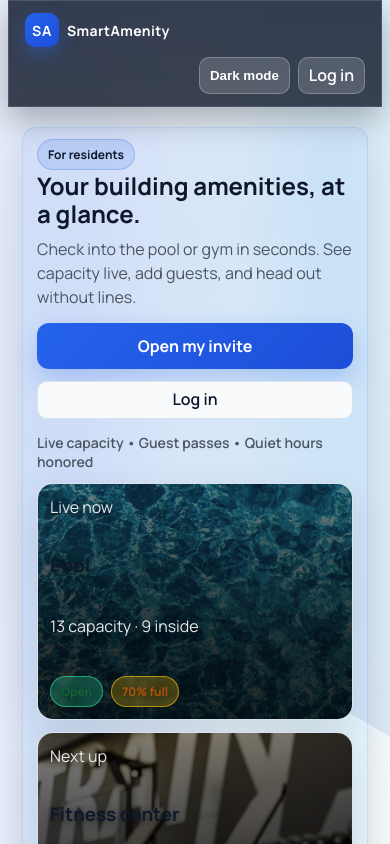
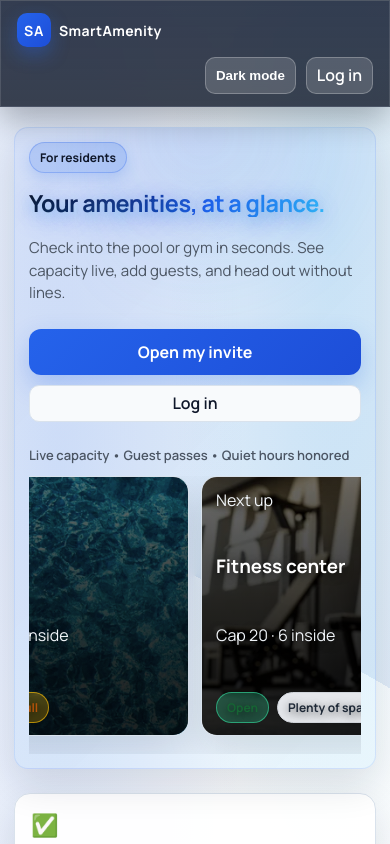
Before and after one commit to moses12345678/smartamenityfrontend, a React (Vite) app: page / in a window 390 px wide. Shown: the top 844 px of the page. Built offline with nearby package versions, Linux system fonts and the light colour scheme; no server answers.

Commit message:
new change 8

```diff
--- a/src/pages/HomePage.jsx
+++ b/src/pages/HomePage.jsx
@@ -30,8 +30,10 @@ export default function HomePage() {
     <div className="home">
       <section className="hero resident-hero">
         <div className="hero-copy">
-          <span className="pill badge">For residents</span>
-          <h1>Your building amenities, at a glance.</h1>
+          <div className="hero-head">
+            <span className="pill badge">For residents</span>
+            <h1 className="hero-title">Your amenities, at a glance.</h1>
+          </div>
           <p className="muted">
             Check into the pool or gym in seconds. See capacity live, add guests, and head out without lines.
           </p>
--- a/src/styles.css
+++ b/src/styles.css
@@ -90,12 +90,70 @@ a {
   border: 1px solid rgba(37, 99, 235, 0.12);
   border-radius: 20px;
   box-shadow: var(--shadow);
+  position: relative;
+  overflow: hidden;
+  isolation: isolate;
+}
+
+.hero::after {
+  content: '';
+  position: absolute;
+  top: -120px;
+  right: -80px;
+  width: 360px;
+  height: 360px;
+  background: radial-gradient(circle at 30% 35%, rgba(37, 99, 235, 0.22), transparent 55%);
+  filter: blur(24px);
+  opacity: 0.55;
+  z-index: 0;
+}
+
+.hero-copy,
+.hero-visual {
+  position: relative;
+  z-index: 1;
 }
 
 .hero-copy h1 {
   margin: 8px 0 10px;
   font-size: clamp(24px, 3.2vw, 34px);
   line-height: 1.15;
+}
+.hero-head {
+  display: flex;
+  align-items: center;
+  gap: 10px;
+  flex-wrap: wrap;
+}
+.hero-head .pill.badge {
+  padding: 7px 12px;
+  font-size: 13px;
+  background: rgba(37, 99, 235, 0.18);
+  border-color: rgba(37, 99, 235, 0.28);
+  box-shadow: 0 6px 14px rgba(37, 99, 235, 0.18);
+}
+.hero-title {
+  font-weight: 800;
+  letter-spacing: -0.02em;
+  line-height: 1.05;
+  background: linear-gradient(110deg, #0f172a 0%, #1e3a8a 35%, #2563eb 60%, #38bdf8 100%);
+  -webkit-background-clip: text;
+  -webkit-text-fill-color: transparent;
+  text-shadow:
+    0 10px 26px rgba(37, 99, 235, 0.28),
+    0 4px 12px rgba(14, 165, 233, 0.18),
+    0 0 24px rgba(37, 99, 235, 0.28);
+  display: inline-block;
+}
+
+:root[data-theme='dark'] .hero-title {
+  background: linear-gradient(110deg, #e2e8f0 0%, #7dd3fc 45%, #38bdf8 70%, #c7d2fe 100%);
+  -webkit-background-clip: text;
+  -webkit-text-fill-color: transparent;
+  text-shadow:
+    0 12px 30px rgba(59, 130, 246, 0.35),
+    0 4px 14px rgba(59, 130, 246, 0.28),
+    0 0 28px rgba(125, 211, 252, 0.45);
 }
 
 .hero-copy p {
@@ -173,12 +231,16 @@ a {
   flex-direction: column;
   justify-content: space-between;
   z-index: 1;
-  background: linear-gradient(180deg, rgba(0, 0, 0, 0.2) 0%, rgba(0, 0, 0, 0.55) 70%);
-  text-shadow: 0 2px 8px rgba(0, 0, 0, 0.55);
+  background: linear-gradient(180deg, rgba(0, 0, 0, 0.32) 0%, rgba(0, 0, 0, 0.62) 75%);
+  text-shadow: 0 2px 10px rgba(0, 0, 0, 0.65);
 }
 
 .photo-card .muted {
-  color: #e5e7eb;
+  color: #f1f5f9;
+}
+
+.photo-card h3 {
+  color: #ffffff;
 }
 
 .photo-card .pill {
@@ -382,7 +444,16 @@ a {
   display: flex;
   align-items: center;
   justify-content: space-between;
-  padding: 16px 32px;
+  width: 100vw;
+  box-sizing: border-box;
+  padding-inline: clamp(20px, 5vw, 40px);
+  padding-left: calc(clamp(20px, 5vw, 40px) + env(safe-area-inset-left));
+  padding-right: calc(clamp(20px, 5vw, 40px) + env(safe-area-inset-right));
+  padding-block: 18px;
+  min-height: 76px;
+  margin-inline: calc(50% - 50vw);
+  left: 0;
+  right: 0;
   backdrop-filter: blur(14px);
   background: var(--topbar-bg);
   border-bottom: 1px solid var(--card-border);
@@ -397,6 +468,7 @@ a {
   top: 0;
   z-index: 12;
   background: linear-gradient(180deg, rgba(12, 22, 44, 0.82), rgba(8, 16, 32, 0.78));
+  border-radius: 0;
   border: 1px solid rgba(255, 255, 255, 0.12);
   box-shadow: 0 12px 30px rgba(0, 0, 0, 0.28);
   color: #ffffff;
@@ -444,7 +516,7 @@ a {
 
 .top-actions {
   display: flex;
-  gap: 8px;
+  gap: 10px;
 }
 .top-actions span {
   color: var(--text);
@@ -1045,13 +1117,93 @@ button:hover:not(:disabled) {
   }
 }
 
+@media (max-width: 680px) {
+  .hero {
+    padding: 18px 16px 20px;
+    gap: 16px;
+    border-radius: 18px;
+  }
+  .hero::after {
+    opacity: 0.6;
+    filter: blur(26px);
+  }
+  .hero-copy {
+    display: grid;
+    gap: 10px;
+  }
+  .hero-copy h1 {
+    font-size: clamp(22px, 6vw, 28px);
+    line-height: 1.2;
+  }
+  .hero-head {
+    gap: 8px;
+  }
+  .hero-head .pill.badge {
+    font-size: 12px;
+    padding: 6px 10px;
+  }
+  .hero-copy p {
+    font-size: 15px;
+  }
+  .hero-meta {
+    font-size: 13px;
+  }
+  .hero-actions {
+    width: 100%;
+    gap: 10px;
+  }
+  .hero-actions .cta,
+  .hero-actions .ghost-button {
+    flex: 1;
+    min-width: 0;
+  }
+  .hero-visual {
+    align-self: stretch;
+  }
+  .resident-visual {
+    display: flex;
+    gap: 12px;
+    overflow-x: auto;
+    -webkit-overflow-scrolling: touch;
+    scroll-snap-type: x proximity;
+    scroll-padding: 12px;
+    padding: 0 12px 18px;
+    margin: 0;
+    overscroll-behavior-x: contain;
+  }
+  .resident-visual::-webkit-scrollbar {
+    height: 8px;
+  }
+  .resident-visual::-webkit-scrollbar-thumb {
+    background: rgba(15, 23, 42, 0.18);
+    border-radius: 999px;
+  }
+  .resident-visual::-webkit-scrollbar-track {
+    background: transparent;
+  }
+  .resident-visual .photo-card {
+    flex: 0 0 calc(100% - 24px);
+    min-width: calc(100% - 24px);
+    max-width: 440px;
+    min-height: 260px;
+    scroll-snap-align: start;
+    scroll-snap-stop: normal;
+  }
+  .photo-overlay {
+    padding: 12px 14px;
+  }
+  .visual-badges {
+    flex-wrap: wrap;
+  }
+}
+
 @media (max-width: 540px) {
   .top-bar {
     flex-direction: column;
     align-items: flex-start;
   }
   .page-bg {
-    padding: 0 8px 32px;
+    padding: 0 0 32px;
   }
   .logo-text {
     font-size: 14px;
```
Also changed, not shown: 1 other file (tests, documents, lock files or other folders).
